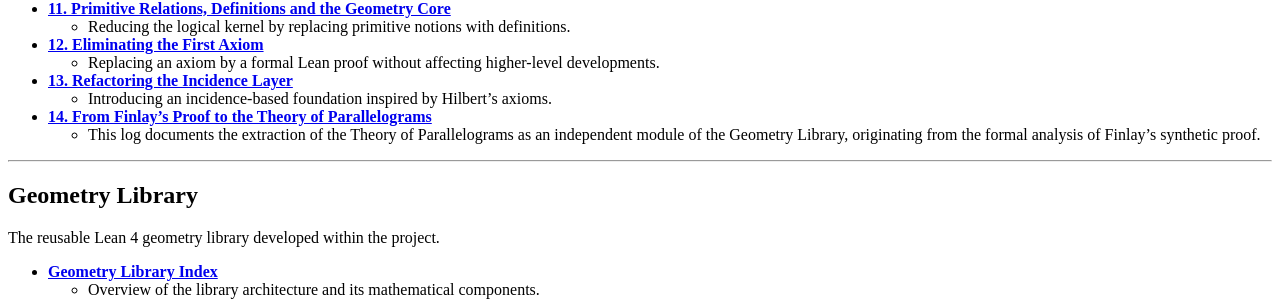
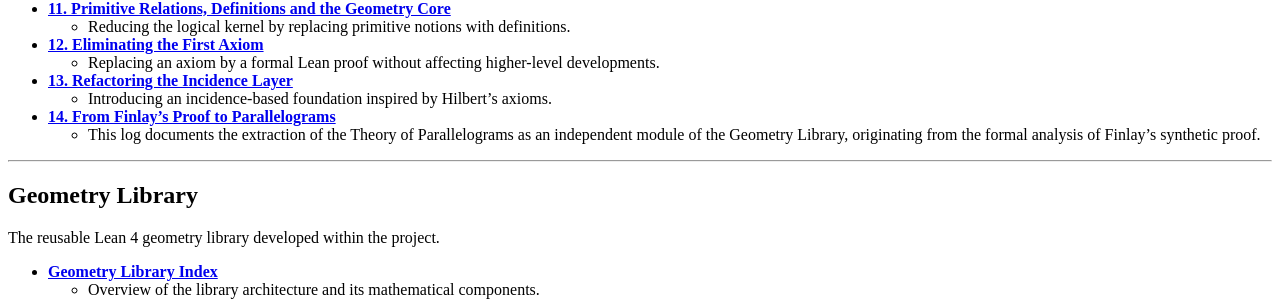
Before and after one commit to cgjteam/cgjteam.github.io, a Jekyll site: the page built from index.md, in a window 1280 px wide. Shown: the part 801-1101 px from the top of the page. Built offline with Jekyll 4.4.1, drawn with Linux system fonts in a browser that asks for light colours; comment, search, counter and statistics services are not loaded; our own code applies the rules of GitHub Pages for plain Markdown files.

Commit message:
Fix title of section 14 to remove 'Theory of'
Corrected the title of section 14 in the index.

```diff
--- a/index.md
+++ b/index.md
@@ -63,7 +63,7 @@ The source code is publicly available on GitHub:
 * **[13. Refactoring the Incidence Layer](log-013.md)**
   - Introducing an incidence-based foundation inspired by Hilbert's axioms.
 
-* **[14. From Finlay's Proof to the Theory of Parallelograms](log-014.md)**
+* **[14. From Finlay's Proof to Parallelograms](log-014.md)**
   - This log documents the extraction of the Theory of Parallelograms as an independent module of the Geometry Library, originating from the formal analysis of Finlay's synthetic proof.
 
 ---
```
